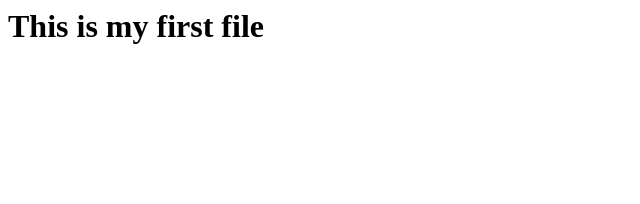
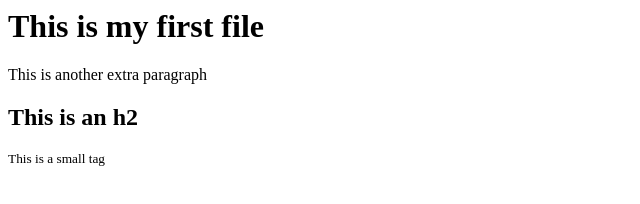
Before and after one commit to gassbertpaul/git-tutorial, a plain HTML site: page index.html in a window 1280 px wide. Shown: the whole page, without its empty margins (0-640 px from the left). Drawn offline with Linux system fonts and the light colour scheme.

Commit message:
Add new html changes to test merge conflict issues.

```diff
--- a/index.html
+++ b/index.html
@@ -4,5 +4,11 @@
 	</head>
 	<body>
 		<h1>This is my first file</h1>
+
+		<p>This is another extra paragraph</p>
+
+		<h2>This is an h2</h2>
+
+		<small>This is a small tag</small>
 	</body>
 </html>
```
